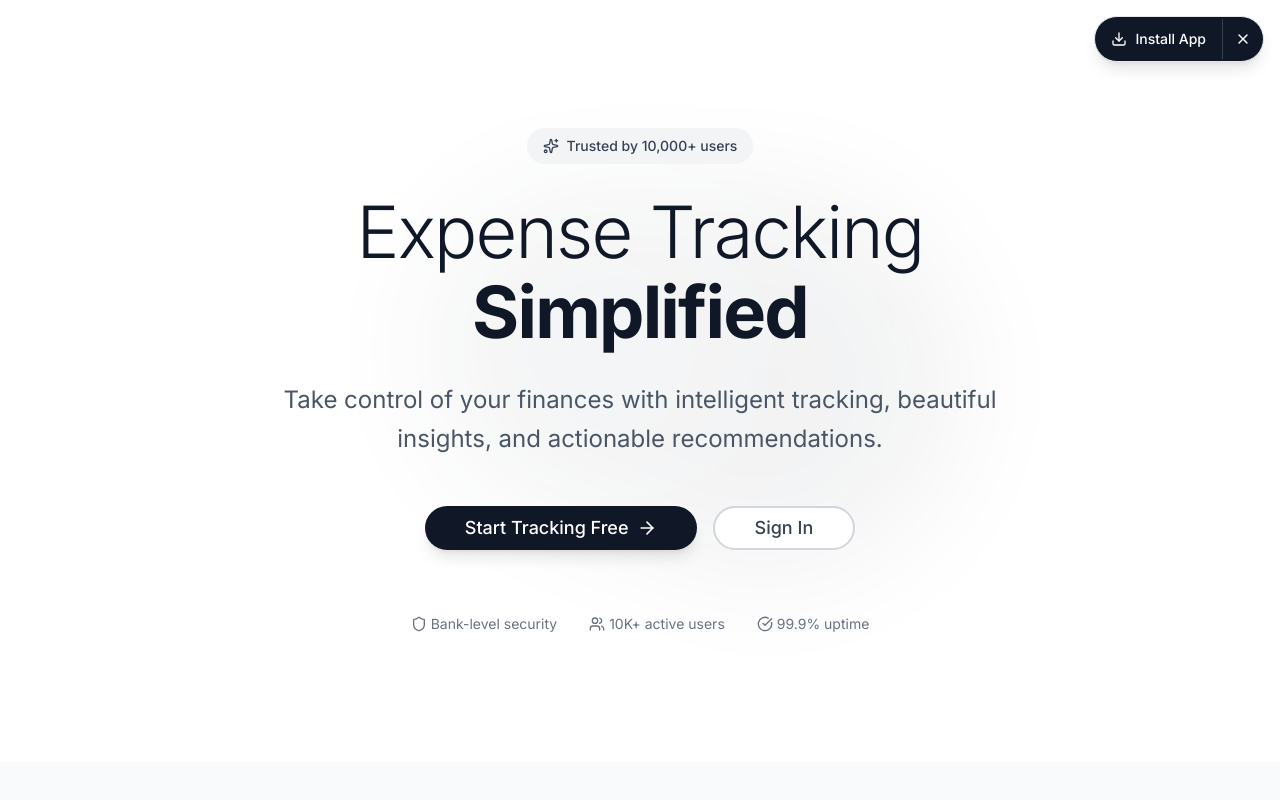
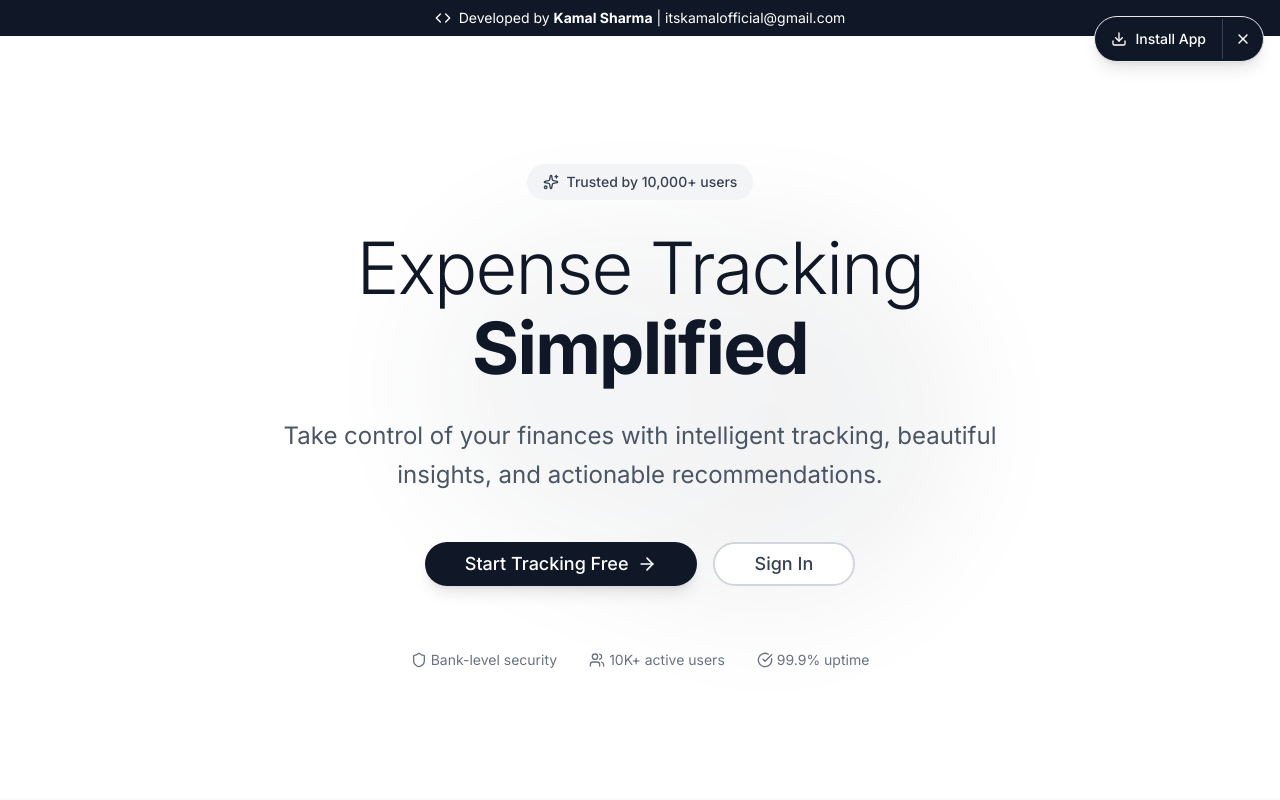
Before and after one commit to hereitskamal/finance_tracker, a Next.js app: page / in a window 1280 px wide. Shown: the top 800 px of the page. Built offline with nearby package versions, Linux system fonts and the light colour scheme.

Commit message:
added info

```diff
--- a/src/app/page.tsx
+++ b/src/app/page.tsx
@@ -1,5 +1,4 @@
 "use client";
-
 import { useState, useEffect } from "react";
 import Link from "next/link";
 import { Button } from "@/components/ui/button";
@@ -15,6 +14,7 @@ import {
   IndianRupee,
   Download,
   X,
+  Code,
 } from "lucide-react";
 
 interface BeforeInstallPromptEvent extends Event {
@@ -31,24 +31,20 @@ export default function HomePage() {
 
   useEffect(() => {
     setIsVisible(true);
-
     // Auto-rotate features
     const interval = setInterval(() => {
       setActiveFeature((prev) => (prev + 1) % 3);
     }, 4000);
-
     // PWA Install Prompt
     const handleBeforeInstallPrompt = (e: BeforeInstallPromptEvent) => {
       e.preventDefault();
       setDeferredPrompt(e);
       setShowInstall(true);
     };
-
     window.addEventListener(
       "beforeinstallprompt",
       handleBeforeInstallPrompt as EventListener
     );
-
     return () => {
       clearInterval(interval);
       window.removeEventListener(
@@ -116,6 +112,14 @@ export default function HomePage() {
 
   return (
     <div className="min-h-screen bg-white">
+      {/* Developer Info Banner */}
+      <div className="bg-gray-900 text-white py-2 px-4">
+        <div className="max-w-7xl mx-auto flex items-center justify-center text-sm">
+          <Code className="w-4 h-4 mr-2" />
+          <span>Developed by <strong>Kamal Sharma</strong> | itskamalofficial@gmail.com</span>
+        </div>
+      </div>
+
       {/* Install Button - Fixed Top Right - Always Visible */}
       {showInstall && (
         <div className="fixed top-4 right-4 z-50">
@@ -148,7 +152,6 @@ export default function HomePage() {
           <div className="absolute top-1/4 right-1/4 w-96 h-96 bg-gray-900 rounded-full blur-3xl" />
           <div className="absolute bottom-1/3 left-1/3 w-80 h-80 bg-gray-700 rounded-full blur-3xl" />
         </div>
-
         <div className="relative max-w-7xl mx-auto px-4 py-20 sm:py-32">
           <div className="text-center max-w-4xl mx-auto">
             {/* Badge */}
@@ -164,7 +167,6 @@ export default function HomePage() {
                 Trusted by 10,000+ users
               </span>
             </div>
-
             {/* Main Headline */}
             <h1
               className={`text-5xl sm:text-6xl lg:text-7xl font-light text-gray-900 mb-8 tracking-tight transition-all duration-1000 delay-300 ${
@@ -176,7 +178,6 @@ export default function HomePage() {
               <span className="block mb-2">Expense Tracking</span>
               <span className="font-bold">Simplified</span>
             </h1>
-
             {/* Subtitle */}
             <p
               className={`text-xl sm:text-2xl text-gray-600 mb-12 max-w-3xl mx-auto leading-relaxed transition-all duration-1000 delay-500 ${
@@ -188,7 +189,6 @@ export default function HomePage() {
               Take control of your finances with intelligent tracking, beautiful
               insights, and actionable recommendations.
             </p>
-
             {/* CTA Buttons */}
             <div
               className={`flex flex-col sm:flex-row items-center justify-center gap-4 mb-16 transition-all duration-1000 delay-700 ${
@@ -206,7 +206,6 @@ export default function HomePage() {
                   <ArrowRight className="w-5 h-5 ml-2 group-hover:translate-x-1 transition-transform" />
                 </Button>
               </Link>
-
               <Link href="/login">
                 <Button
                   variant="outline"
@@ -217,7 +216,6 @@ export default function HomePage() {
                 </Button>
               </Link>
             </div>
-
             {/* Trust Indicators */}
             <div
               className={`flex items-center justify-center space-x-8 text-sm text-gray-500 transition-all duration-1000 delay-1000 ${
@@ -257,13 +255,11 @@ export default function HomePage() {
               insights actionable.
             </p>
           </div>
-
           {/* Interactive Features */}
           <div className="grid grid-cols-1 lg:grid-cols-3 gap-8">
             {features.map((feature, index) => {
               const Icon = feature.icon;
               const isActive = activeFeature === index;
-
               return (
                 <div
                   key={index}
@@ -287,7 +283,6 @@ export default function HomePage() {
                       }`}
                     />
                   </div>
-
                   <h3
                     className={`text-2xl font-semibold mb-4 transition-colors duration-300 ${
                       isActive ? "text-gray-900" : "text-gray-800"
@@ -295,11 +290,9 @@ export default function HomePage() {
                   >
                     {feature.title}
                   </h3>
-
                   <p className="text-gray-600 leading-relaxed mb-6">
                     {feature.description}
                   </p>
-
                   <div
                     className={`text-sm font-medium ${
                       isActive ? "text-gray-900" : "text-gray-500"
@@ -324,21 +317,18 @@ export default function HomePage() {
               </div>
               <p className="text-gray-600 font-medium">Happy Users</p>
             </div>
-
             <div className="group">
               <div className="text-4xl lg:text-5xl font-light text-gray-900 mb-2 group-hover:scale-110 transition-transform duration-300">
                 $2M+
               </div>
               <p className="text-gray-600 font-medium">Tracked</p>
             </div>
-
             <div className="group">
               <div className="text-4xl lg:text-5xl font-light text-gray-900 mb-2 group-hover:scale-110 transition-transform duration-300">
                 99.9%
               </div>
               <p className="text-gray-600 font-medium">Uptime</p>
             </div>
-
             <div className="group">
               <div className="text-4xl lg:text-5xl font-light text-gray-900 mb-2 group-hover:scale-110 transition-transform duration-300">
                 4.9★
@@ -355,7 +345,6 @@ export default function HomePage() {
           <h2 className="text-4xl font-light text-gray-900 text-center mb-16 tracking-tight">
             What our users say
           </h2>
-
           <div className="grid grid-cols-1 md:grid-cols-3 gap-8">
             {testimonials.map((testimonial, index) => (
               <div
@@ -391,7 +380,6 @@ export default function HomePage() {
               Join thousands of users who&apos;ve already transformed their
               financial habits.
             </p>
-
             <div className="flex flex-col sm:flex-row items-center justify-center gap-4">
               <Link href="/register">
                 <Button
@@ -402,7 +390,6 @@ export default function HomePage() {
                   <IndianRupee className="w-5 h-5 ml-2 group-hover:scale-110 transition-transform" />
                 </Button>
               </Link>
-
               <p className="text-sm text-gray-400">No credit card required</p>
             </div>
           </div>
--- a/src/components/layout/BottomNavigation.tsx
+++ b/src/components/layout/BottomNavigation.tsx
@@ -15,7 +15,6 @@ const navigation = [
   { name: "Expenses", href: "/expenses", icon: Receipt },
   { name: "Analytics", href: "/analytics", icon: TrendingUp },
   { name: "Categories", href: "/categories", icon: Tag },
-//   { name: "Settings", href: "/settings", icon: Settings },
 ];
 
 export function BottomNavigation() {
```
